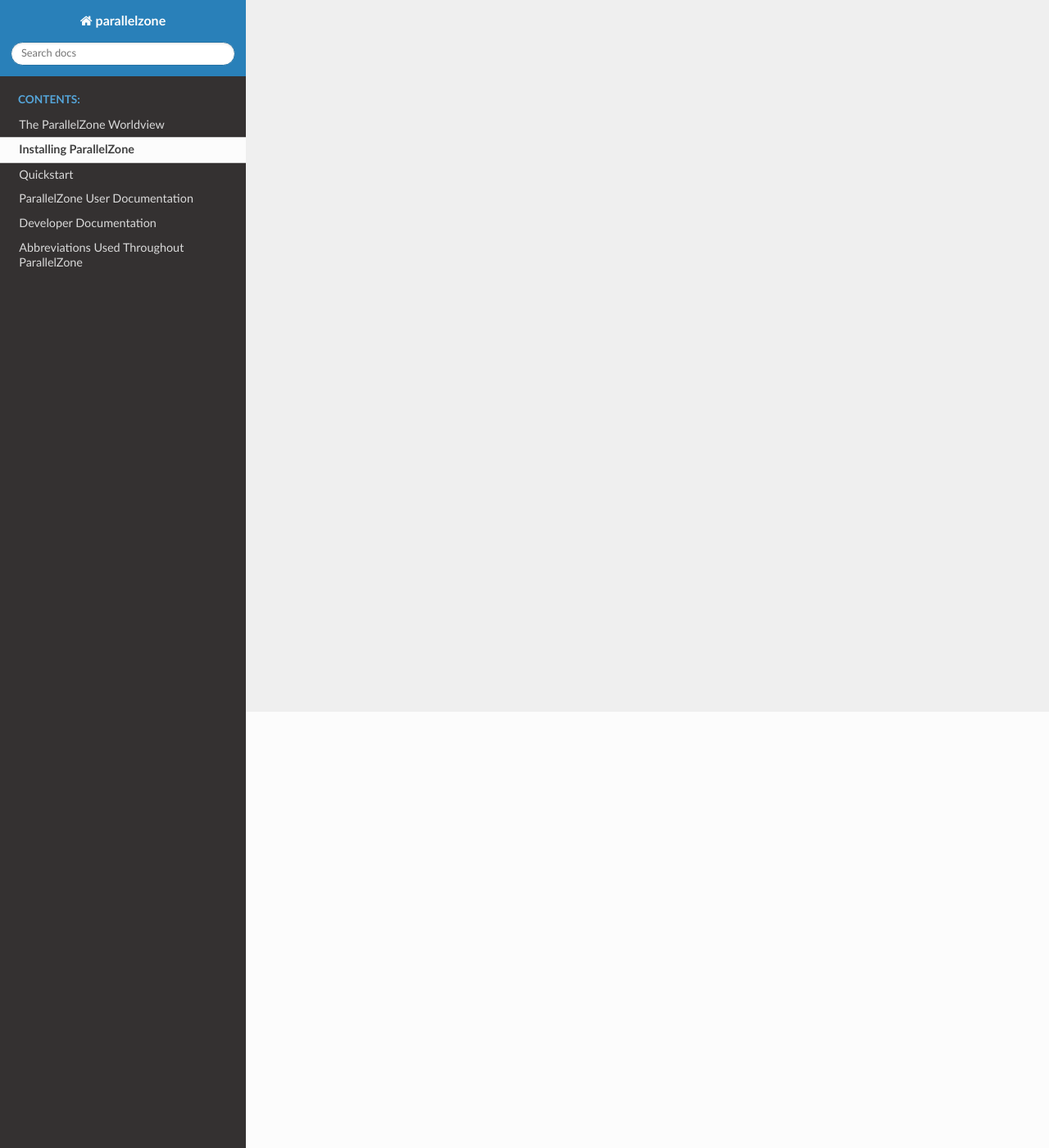
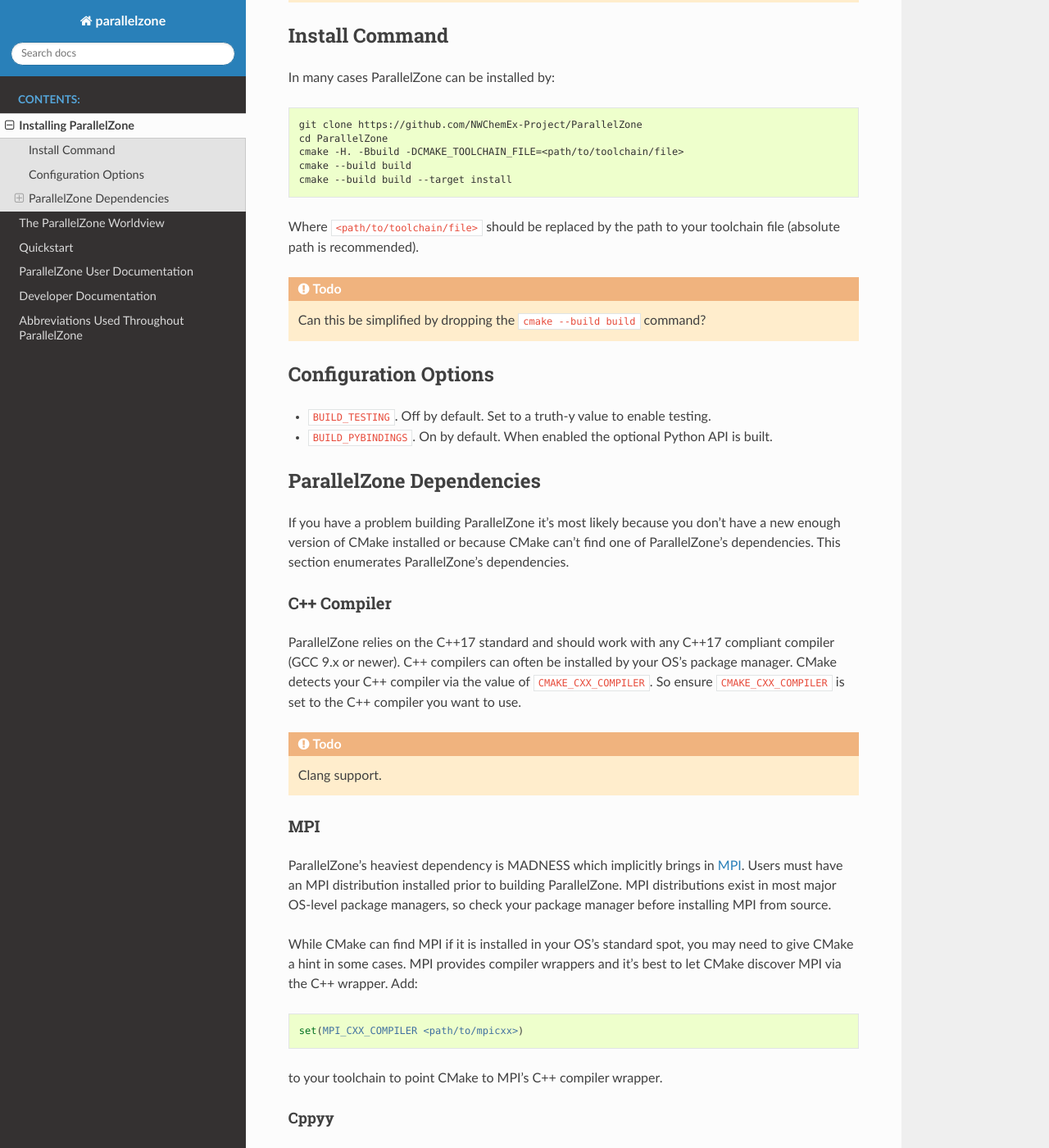
Before and after one commit to NWChemEx/ParallelZone, a Sphinx documentation site: the page built from docs/source/install.rst, in a window 1280 px wide and 1400 px high, scrolled down 532 px. Shown: the whole window at 82% size. Built offline with Sphinx 7.4.7 and the Read the Docs theme 2.0.0, drawn with Linux system fonts in a browser that asks for light colours; some of the changed text lies outside the part shown.

Commit message:
back up [skip ci]

```diff
--- a/docs/source/index.rst
+++ b/docs/source/index.rst
@@ -44,8 +44,8 @@
    :maxdepth: 2
    :caption: Contents:
 
+   install
    about
-   install
    quickstart
    user/index
    developer/index
--- a/docs/source/install.rst
+++ b/docs/source/install.rst
@@ -16,4 +16,135 @@
 Installing ParallelZone
 #######################
 
-TODO: Write me!!!
+ParallelZone uses `CMaize <https://cmakepp.github.io/CMaize/index.html>`__ as
+its build system, more detailed build instructions can be found
+`here <https://cmakepp.github.io/CMaize/getting_started/building/index.html>`__.
+
+.. note::
+
+   We strongly recommend users use CMake toolchains to pass arguments to the
+   ``cmake`` command. Typically CMake toolchains live in files named
+   ``<prefix>-toolchain.cmake``, where ``<prefix>-`` is an optional prefix to
+   distinguish among toolchains. The contents of the CMake toolchain file
+   usually just sets configuration values via a the standard CMake ``set``
+   function, *i.e.*, ``set(<option_name> <value>)``.
+
+
+.. todo::
+
+   Figure out what's going on with CUDA, HIP, SYCL, and PAPI and update
+   documentation accordingly. Right now all of these are off by default (and
+   not used by ParallelZone) so users can safely ignore them.
+
+***************
+Install Command
+***************
+
+In many cases ParallelZone can be installed by:
+
+.. code-block:: console
+
+   git clone https://github.com/NWChemEx-Project/ParallelZone
+   cd ParallelZone
+   cmake -H. -Bbuild -DCMAKE_TOOLCHAIN_FILE=<path/to/toolchain/file>
+   cmake --build build
+   cmake --build build --target install
+
+Where ``<path/to/toolchain/file>`` should be replaced by the path to your
+toolchain file (absolute path is recommended).
+
+.. todo::
+
+   Can this be simplified by dropping the ``cmake --build build`` command?
+
+*********************
+Configuration Options
+*********************
+
+- ``BUILD_TESTING``. Off by default. Set to a truth-y value to enable testing.
+- ``BUILD_PYBINDINGS``. On by default. When enabled the optional Python API is
+  built.
+
+
+*************************
+ParallelZone Dependencies
+*************************
+
+If you have a problem building ParallelZone it's most likely because you
+don't have a new enough version of CMake installed or because CMake can't find
+one of ParallelZone's dependencies. This section enumerates ParallelZone's
+dependencies.
+
+C++ Compiler
+============
+
+ParallelZone relies on the C++17 standard and should work with any C++17
+compliant compiler (GCC 9.x or newer). C++ compilers can often be installed by
+your OS's package manager. CMake detects your C++ compiler via the value of
+``CMAKE_CXX_COMPILER``. So ensure ``CMAKE_CXX_COMPILER`` is set to the C++
+compiler you want to use.
+
+.. todo::
+
+   Clang support.
+
+MPI
+===
+
+ParallelZone's heaviest dependency is MADNESS which implicitly brings in
+:ref:`mpi`. Users must have an MPI distribution installed prior to building
+ParallelZone. MPI distributions exist in most major OS-level package managers,
+so check your package manager before installing MPI from source.
+
+
+While CMake can find MPI if it is installed in your OS's standard spot, you may
+need to give CMake a hint in some cases. MPI provides compiler wrappers and
+it's best to let CMake discover MPI via the C++ wrapper. Add:
+
+.. code-block:: cmake
+
+   set(MPI_CXX_COMPILER <path/to/mpicxx>)
+
+to your toolchain to point CMake to MPI's C++ compiler wrapper.
+
+Cppyy
+-----
+
+URL: `<https://github.com/wlav/cppyy>`__
+
+If Python bindings are enabled (controlled by the CMake variable
+``BUILD_PYBINDINGS``, which is ``ON`` by default).  Cppyy is obtainable via
+PyPI (*i.e.*, the ``pip`` command). If Python bindings are desired,
+the python executable found by CMake must have Cppyy installed.
+
+
+Other Dependencies
+==================
+
+The dependencies in this section can be built by ParallelZone's build system
+when they are not located. Under normal circumstances users can ignore them.
+They are listed here primarily for completeness.
+
+Catch2
+------
+
+URL: `<https://github.com/catchorg/Catch2>`__
+
+Used for unit testing. Only needed if unit testing is enabled (controlled by
+the CMake variable ``BUILD_TESTING``, which is ``OFF`` by default).
+
+Cereal
+------
+
+URL: `<https://github.com/USCiLab/cereal>`__
+
+Used for serialization. The build system can automatically build Cereal for
+you if it's not found.
+
+CMaize
+------
+
+URL: `<https://cmakepp.github.io/CMaize/index.html>`__
+
+Used to simplify writing a CMake-based build system. The build system will grab
+it for you.
--- a/docs/source/user/index.rst
+++ b/docs/source/user/index.rst
@@ -23,3 +23,4 @@
    :caption: Contents:
 
    runtime_view
+   quick_reference
```
Also changed, not shown: docs/source/user/quick_reference.rst (added, +45 -0 lines).
